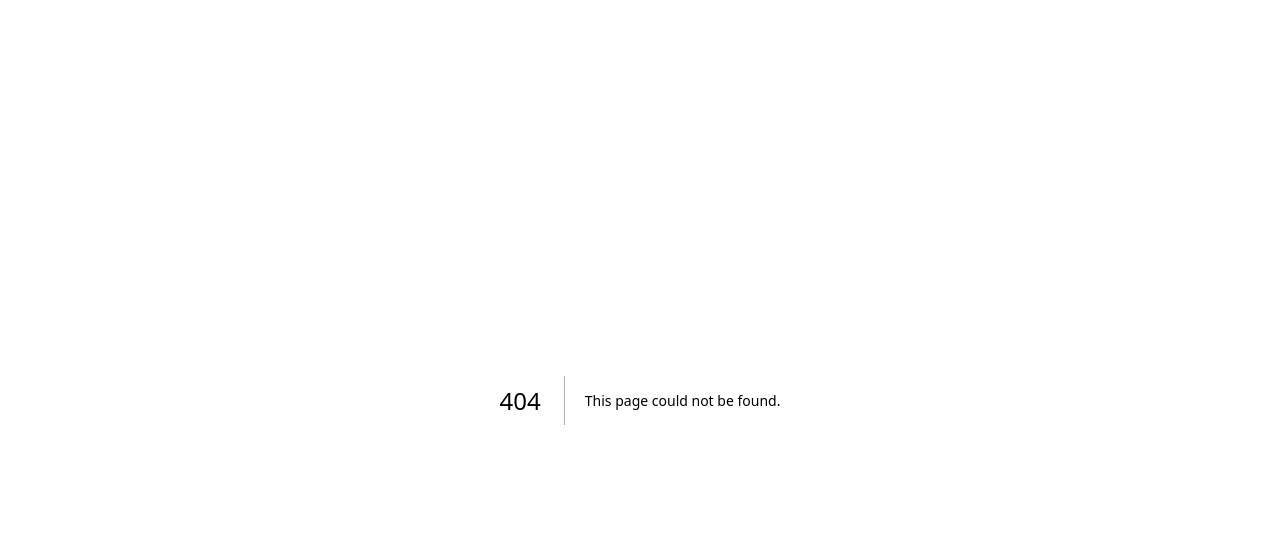
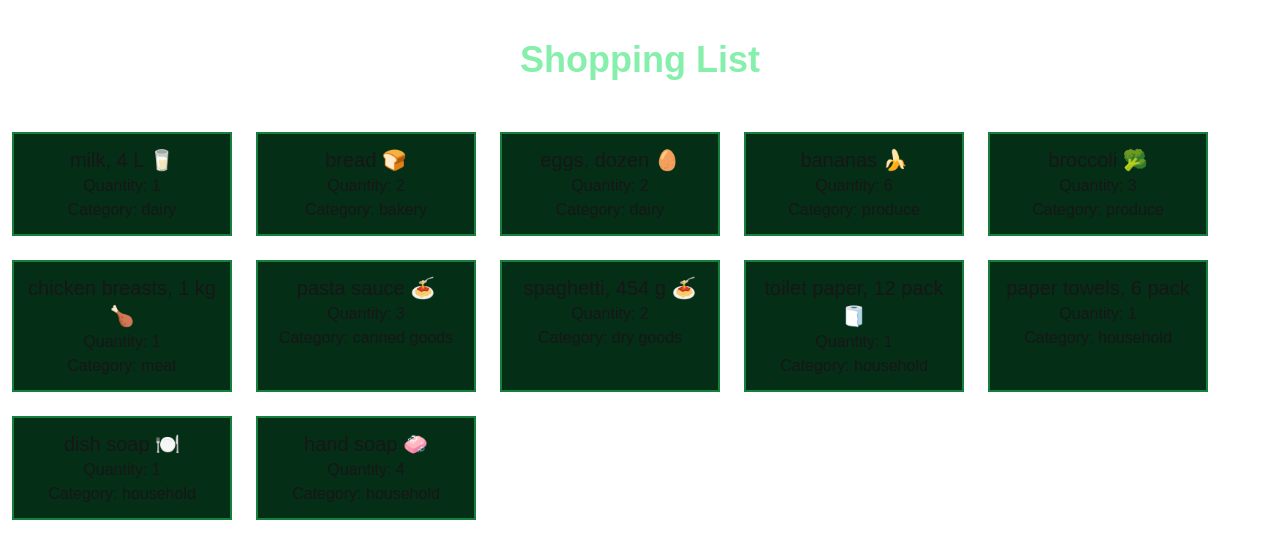
Before and after one commit to matfren/cprg306-assignments, a Next.js app: page /week-3 in a window 1280 px wide. Before the commit this address had no page. Shown: the top 558 px of the page. Built offline with nearby package versions, Linux system fonts and the light colour scheme.

Commit message:
Week 3 Assignment
Week 3 assignment and some stylization of week 2.

```diff
--- a/app/layout.js
+++ b/app/layout.js
@@ -13,8 +13,8 @@ const geistMono = localFont({
 });
 
 export const metadata = {
-  title: "Create Next App",
-  description: "Generated by create next app",
+  title: "Shopping List",
+  description: "List of items to get on shopping run.",
 };
 
 export default function RootLayout({ children }) {
--- a/app/page.js
+++ b/app/page.js
@@ -1,12 +1,16 @@
 import Link from "next/link";
 
 export default function Home () {
+
+  const linkStyling = "hover:underline hover:text-green-500 text-2xl";
+
   return (
-    <main class="text-center mt-20">
-      <h1 class="text-green-300 text-4xl font-bold mb-7">CPRG 306: Web Development 2 - Assignments</h1>
-      <div class="hover:underline hover:text-green-500 text-2xl">
-        <Link href="/week-2" >Week 2 Assignment</Link>
-      </div>
+    <main className="flex flex-col text-center mt-10">
+      <h1 className="text-green-300 text-4xl font-bold mb-10">CPRG 306: Web Development 2 - Assignments</h1>
+      <ul>
+        <li className={linkStyling}><Link href="/week-2" >Week 2 Assignment</Link></li>
+        <li className={linkStyling}><Link href="/week-3" >Week 3 Assignment</Link></li>
+      </ul>
     </main>
   );
 }
--- a/app/week-2/page.js
+++ b/app/week-2/page.js
@@ -4,8 +4,8 @@ import StudentInfo from "./student-info";
 //StudentInfo is displayed beneath the shopping list after being imported from student-info.js
 export default function Page() {
   return (
-    <main>
-      <h1>Shopping List</h1>
+    <main className="text-center">
+      <h1 className="text-green-300 text-4xl font-bold my-10">Shopping List</h1>
       <StudentInfo />
     </main>
   );
--- /dev/null
+++ b/app/week-3/item-list.js
@@ -0,0 +1,140 @@
+import Items from "./item";
+
+export default function ItemList() {
+    const item1 = {
+        name: "milk, 4 L 🥛",
+        quantity: 1,
+        category: "dairy",
+      };
+
+      const item2 = {
+        name: "bread 🍞",
+        quantity: 2,
+        category: "bakery",
+      };
+
+      const item3 = {
+        name: "eggs, dozen 🥚",
+        quantity: 2,
+        category: "dairy",
+      };
+
+      const item4 = {
+        name: "bananas 🍌",
+        quantity: 6,
+        category: "produce",
+      };
+
+      const item5 = {
+        name: "broccoli 🥦",
+        quantity: 3,
+        category: "produce",
+      };
+
+      const item6 = {
+        name: "chicken breasts, 1 kg 🍗",
+        quantity: 1,
+        category: "meat",
+      };
+
+      const item7 = {
+        name: "pasta sauce 🍝",
+        quantity: 3,
+        category: "canned goods",
+      };
+
+      const item8 = {
+        name: "spaghetti, 454 g 🍝",
+        quantity: 2,
+        category: "dry goods",
+      };
+
+      const item9 = {
+        name: "toilet paper, 12 pack 🧻",
+        quantity: 1,
+        category: "household",
+      };
+
+      const item10 = {
+        name: "paper towels, 6 pack",
+        quantity: 1,
+        category: "household",
+      };
+
+      const item11 = {
+        name: "dish soap 🍽️",
+        quantity: 1,
+        category: "household",
+      };
+
+      const item12 = {
+        name: "hand soap 🧼",
+        quantity: 4,
+        category: "household",
+      };
+
+    return (
+        <div  className="flex flex-row flex-wrap">
+            <Items
+            name={item1.name}
+            quantity={item1.quantity}
+            category={item1.category}
+            />
+            <Items
+            name={item2.name}
+            quantity={item2.quantity}
+            category={item2.category}
+            />
+            <Items
+            name={item3.name}
+            quantity={item3.quantity}
+            category={item3.category}
+            />
+            <Items
+            name={item4.name}
+            quantity={item4.quantity}
+            category={item4.category}
+            />
+            <Items
+            name={item5.name}
+            quantity={item5.quantity}
+            category={item5.category}
+            />
+            <Items
+            name={item6.name}
+            quantity={item6.quantity}
+            category={item6.category}
+            />
+            <Items
+            name={item7.name}
+            quantity={item7.quantity}
+            category={item7.category}
+            />
+            <Items
+            name={item8.name}
+            quantity={item8.quantity}
+            category={item8.category}
+            />
+            <Items
+            name={item9.name}
+            quantity={item9.quantity}
+            category={item9.category}
+            />
+            <Items
+            name={item10.name}
+            quantity={item10.quantity}
+            category={item10.category}
+            />
+            <Items
+            name={item11.name}
+            quantity={item11.quantity}
+            category={item11.category}
+            />
+            <Items
+            name={item12.name}
+            quantity={item12.quantity}
+            category={item12.category}
+            />
+        </div>
+    );
+}
--- /dev/null
+++ b/app/week-3/item.js
@@ -0,0 +1,10 @@
+export default function Items({name, quantity, category}) {
+    return (
+        <div className="m-3 p-3 border-solid border-2 border-green-700 bg-green-950">
+            <p className="text-center text-xl w-48">{name}</p>
+            <p>Quantity: {quantity}</p>
+            <p>Category: {category}</p>
+        </div>
+    );
+
+}
--- /dev/null
+++ b/app/week-3/page.js
@@ -0,0 +1,10 @@
+import ItemList from "./item-list";
+
+export default function Page() {
+    return (
+        <main className="text-center">
+            <h1 className="text-green-300 text-4xl font-bold my-10">Shopping List</h1>
+            <ItemList />
+        </main>
+    );
+}
```
